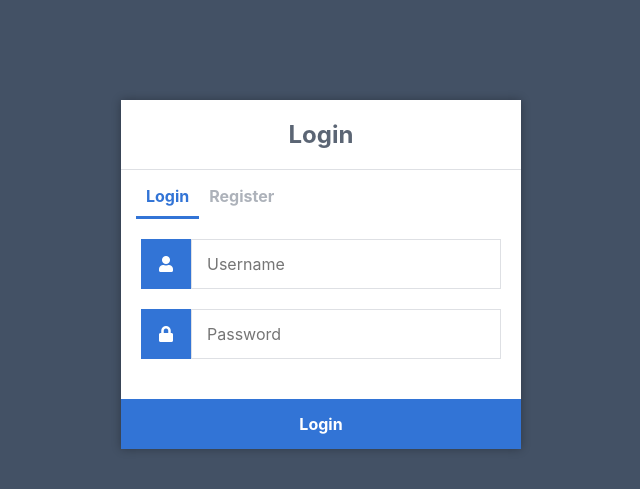
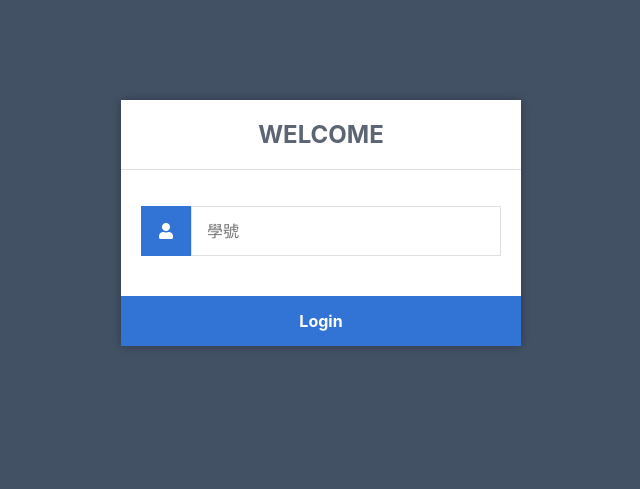
Before and after one commit to jackpot66663/python_web, a Flask app: page /python_web in a window 1280 px wide. Shown: the top 489 px of the page, without its empty margins (319-959 px from the left). Run offline with Flask 2, Linux system fonts and the light colour scheme.

Commit message:
網頁大改和測試網頁傳值

```diff
--- a/templates/index.html
+++ b/templates/index.html
@@ -10,21 +10,12 @@
 
 <body>
     <div class="login">
-        <h1>Login</h1>
-        <div class="links">
-            <a href="{{ url_for('login') }}" class="active">Login</a>
-            <a href="#">Register</a>
-        </div>
-        <form action="{{ url_for('login') }}" method="post">
+        <h1>WELCOME</h1>
+        <form action="{{ url_for('problem_library') }}" method="POST">
             <label for="username">
                 <i class="fas fa-user"></i>
             </label>
-            <input type="text" name="username" placeholder="Username" id="username" required>
-            <label for="password">
-                <i class="fas fa-lock"></i>
-            </label>
-            <input type="password" name="password" placeholder="Password" id="password" required>
-            <div class="msg">{{ msg }}</div>
+            <input type="text" name="username" placeholder="學號" id="username" required>
             <input type="submit" value="Login">
         </form>
     </div>
--- /dev/null
+++ b/templates/problem_library.html
@@ -0,0 +1,3 @@
+<h1>
+    Welcome,{{username}}!
+</h1>
```
Also changed, not shown: templates/login.html (deleted), templates/register.html (deleted).
